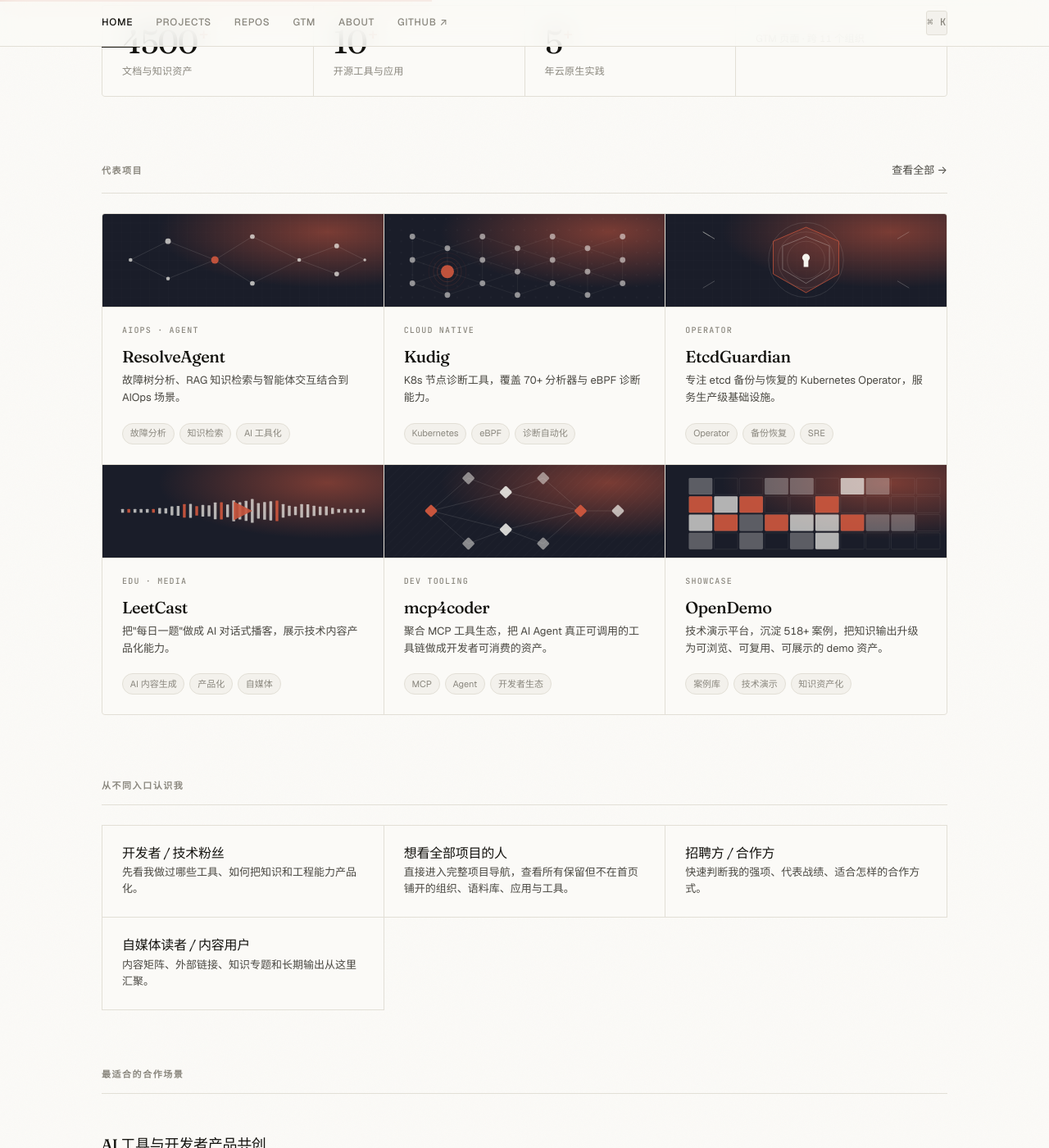
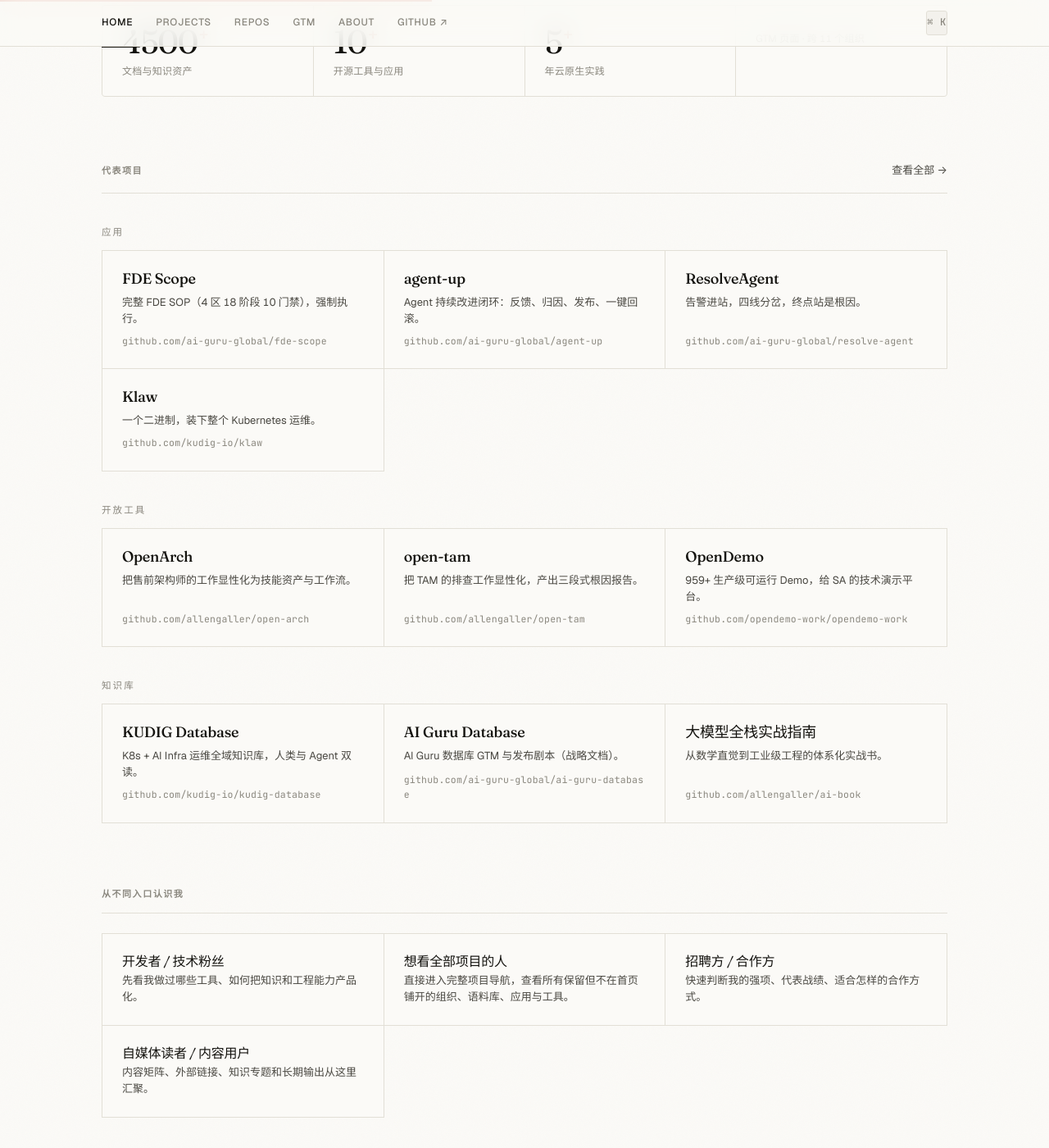
Before and after one commit to allengaller/allengaller.github.io, a Jekyll site: the page built from index.html, in a window 1280 px wide and 1400 px high, scrolled down 510 px. Shown: the whole window at 82% size. Built offline with Jekyll 4.4.1, drawn with Linux system fonts in a browser that asks for light colours.

Commit message:
重构首页代表项目为三分组并列完整 GitHub 地址
应用（FDE Scope / agent-up / ResolveAgent / Klaw）、
开放工具（OpenArch / open-tam / OpenDemo）、
知识库（KUDIG DB / AI Guru DB / AI Book），
每卡显示完整 repo 路径，发丝线网格无灰块。

```diff
--- a/assets/css/main.css
+++ b/assets/css/main.css
@@ -580,6 +580,66 @@
   color: var(--accent);
 }
 
+/* ── Featured Projects (grouped) ───────────── */
+.featured-group { margin-top: 2.5rem; }
+
+.featured-group:first-of-type { margin-top: 0; }
+
+.featured-group-title {
+  font-family: var(--font-mono);
+  font-size: 0.72rem;
+  font-weight: 500;
+  text-transform: uppercase;
+  letter-spacing: 0.18em;
+  color: var(--text-muted);
+  margin-bottom: 1rem;
+}
+
+.featured-grid {
+  display: grid;
+  grid-template-columns: repeat(auto-fill, minmax(260px, 1fr));
+  border-top: 1px solid var(--border);
+  border-left: 1px solid var(--border);
+}
+
+.featured-card {
+  background: var(--bg);
+  border-right: 1px solid var(--border);
+  border-bottom: 1px solid var(--border);
+  padding: 1.5rem;
+  display: flex;
+  flex-direction: column;
+  gap: 0.5rem;
+  transition: background var(--dur-fast) var(--ease-out);
+}
+
+.featured-card:hover { background: var(--bg-subtle); }
+
+.featured-card h4 {
+  font-family: var(--font-display);
+  font-size: 1.125rem;
+  font-weight: 500;
+  letter-spacing: -0.015em;
+}
+
+.featured-card p {
+  font-size: 0.8125rem;
+  color: var(--text-secondary);
+  line-height: 1.55;
+  flex-grow: 1;
+}
+
+.repo-url {
+  font-family: var(--font-mono);
+  font-size: 0.72rem;
+  color: var(--text-muted);
+  letter-spacing: 0.02em;
+  word-break: break-all;
+  transition: color var(--dur-fast) var(--ease-out);
+}
+
+.featured-card:hover .repo-url { color: var(--accent); }
+
 /* ── Audience Grid ─────────────────────────── */
 .audience-grid {
   display: grid;
--- a/index.html
+++ b/index.html
@@ -82,92 +82,73 @@
       <h2 class="section-title">代表项目</h2>
       <a href="/projects/" class="section-more">查看全部 →</a>
     </div>
-    <div class="project-grid">
 
-      <a href="https://github.com/ai-guru-global/resolve-agent" target="_blank" rel="noopener" class="project-card">
-        <div class="project-banner">
-          <img src="/assets/banners/resolve-agent.svg" alt="" loading="lazy" decoding="async">
-        </div>
-        <div class="project-body">
-          <span class="project-type">AIOPS · AGENT</span>
-          <h3>ResolveAgent</h3>
-          <p>故障树分析、RAG 知识检索与智能体交互结合到 AIOps 场景。</p>
-          <div class="project-tags">
-            <span>故障分析</span><span>知识检索</span><span>AI 工具化</span>
-          </div>
-        </div>
-      </a>
+    <div class="featured-group reveal" data-reveal>
+      <h3 class="featured-group-title">应用</h3>
+      <div class="featured-grid">
+        <a class="featured-card" href="https://github.com/ai-guru-global/fde-scope" target="_blank" rel="noopener">
+          <h4>FDE Scope</h4>
+          <p>完整 FDE SOP（4 区 18 阶段 10 门禁），强制执行。</p>
+          <span class="repo-url">github.com/ai-guru-global/fde-scope</span>
+        </a>
+        <a class="featured-card" href="https://github.com/ai-guru-global/agent-up" target="_blank" rel="noopener">
+          <h4>agent-up</h4>
+          <p>Agent 持续改进闭环：反馈、归因、发布、一键回滚。</p>
+          <span class="repo-url">github.com/ai-guru-global/agent-up</span>
+        </a>
+        <a class="featured-card" href="https://github.com/ai-guru-global/resolve-agent" target="_blank" rel="noopener">
+          <h4>ResolveAgent</h4>
+          <p>告警进站，四线分岔，终点站是根因。</p>
+          <span class="repo-url">github.com/ai-guru-global/resolve-agent</span>
+        </a>
+        <a class="featured-card" href="https://github.com/kudig-io/klaw" target="_blank" rel="noopener">
+          <h4>Klaw</h4>
+          <p>一个二进制，装下整个 Kubernetes 运维。</p>
+          <span class="repo-url">github.com/kudig-io/klaw</span>
+        </a>
+      </div>
+    </div>
 
-      <a href="https://github.com/kudig-io/kudig" target="_blank" rel="noopener" class="project-card">
-        <div class="project-banner">
-          <img src="/assets/banners/kudig.svg" alt="" loading="lazy" decoding="async">
-        </div>
-        <div class="project-body">
-          <span class="project-type">CLOUD NATIVE</span>
-          <h3>Kudig</h3>
-          <p>K8s 节点诊断工具，覆盖 70+ 分析器与 eBPF 诊断能力。</p>
-          <div class="project-tags">
-            <span>Kubernetes</span><span>eBPF</span><span>诊断自动化</span>
-          </div>
-        </div>
-      </a>
+    <div class="featured-group reveal" data-reveal>
+      <h3 class="featured-group-title">开放工具</h3>
+      <div class="featured-grid">
+        <a class="featured-card" href="https://github.com/allengaller/open-arch" target="_blank" rel="noopener">
+          <h4>OpenArch</h4>
+          <p>把售前架构师的工作显性化为技能资产与工作流。</p>
+          <span class="repo-url">github.com/allengaller/open-arch</span>
+        </a>
+        <a class="featured-card" href="https://github.com/allengaller/open-tam" target="_blank" rel="noopener">
+          <h4>open-tam</h4>
+          <p>把 TAM 的排查工作显性化，产出三段式根因报告。</p>
+          <span class="repo-url">github.com/allengaller/open-tam</span>
+        </a>
+        <a class="featured-card" href="https://github.com/opendemo-work/opendemo-work" target="_blank" rel="noopener">
+          <h4>OpenDemo</h4>
+          <p>959+ 生产级可运行 Demo，给 SA 的技术演示平台。</p>
+          <span class="repo-url">github.com/opendemo-work/opendemo-work</span>
+        </a>
+      </div>
+    </div>
 
-      <a href="https://github.com/kudig-io/etcd-guardian" target="_blank" rel="noopener" class="project-card">
-        <div class="project-banner">
-          <img src="/assets/banners/etcd-guardian.svg" alt="" loading="lazy" decoding="async">
-        </div>
-        <div class="project-body">
-          <span class="project-type">OPERATOR</span>
-          <h3>EtcdGuardian</h3>
-          <p>专注 etcd 备份与恢复的 Kubernetes Operator，服务生产级基础设施。</p>
-          <div class="project-tags">
-            <span>Operator</span><span>备份恢复</span><span>SRE</span>
-          </div>
-        </div>
-      </a>
-
-      <a href="https://github.com/standup-coder/leetcast" target="_blank" rel="noopener" class="project-card">
-        <div class="project-banner">
-          <img src="/assets/banners/leetcast.svg" alt="" loading="lazy" decoding="async">
-        </div>
-        <div class="project-body">
-          <span class="project-type">EDU · MEDIA</span>
-          <h3>LeetCast</h3>
-          <p>把"每日一题"做成 AI 对话式播客，展示技术内容产品化能力。</p>
-          <div class="project-tags">
-            <span>AI 内容生成</span><span>产品化</span><span>自媒体</span>
-          </div>
-        </div>
-      </a>
-
-      <a href="https://github.com/standup-coder/mcp4coder" target="_blank" rel="noopener" class="project-card">
-        <div class="project-banner">
-          <img src="/assets/banners/mcp4coder.svg" alt="" loading="lazy" decoding="async">
-        </div>
-        <div class="project-body">
-          <span class="project-type">DEV TOOLING</span>
-          <h3>mcp4coder</h3>
-          <p>聚合 MCP 工具生态，把 AI Agent 真正可调用的工具链做成开发者可消费的资产。</p>
-          <div class="project-tags">
-            <span>MCP</span><span>Agent</span><span>开发者生态</span>
-          </div>
-        </div>
-      </a>
-
-      <a href="https://github.com/opendemo-work/opendemo" target="_blank" rel="noopener" class="project-card">
-        <div class="project-banner">
-          <img src="/assets/banners/opendemo.svg" alt="" loading="lazy" decoding="async">
-        </div>
-        <div class="project-body">
-          <span class="project-type">SHOWCASE</span>
-          <h3>OpenDemo</h3>
-          <p>技术演示平台，沉淀 518+ 案例，把知识输出升级为可浏览、可复用、可展示的 demo 资产。</p>
-          <div class="project-tags">
-            <span>案例库</span><span>技术演示</span><span>知识资产化</span>
-          </div>
-        </div>
-      </a>
-
+    <div class="featured-group reveal" data-reveal>
+      <h3 class="featured-group-title">知识库</h3>
+      <div class="featured-grid">
+        <a class="featured-card" href="https://github.com/kudig-io/kudig-database" target="_blank" rel="noopener">
+          <h4>KUDIG Database</h4>
+          <p>K8s + AI Infra 运维全域知识库，人类与 Agent 双读。</p>
+          <span class="repo-url">github.com/kudig-io/kudig-database</span>
+        </a>
+        <a class="featured-card" href="https://github.com/ai-guru-global/ai-guru-database" target="_blank" rel="noopener">
+          <h4>AI Guru Database</h4>
+          <p>AI Guru 数据库 GTM 与发布剧本（战略文档）。</p>
+          <span class="repo-url">github.com/ai-guru-global/ai-guru-database</span>
+        </a>
+        <a class="featured-card" href="https://github.com/allengaller/ai-book" target="_blank" rel="noopener">
+          <h4>大模型全栈实战指南</h4>
+          <p>从数学直觉到工业级工程的体系化实战书。</p>
+          <span class="repo-url">github.com/allengaller/ai-book</span>
+        </a>
+      </div>
     </div>
   </section>
 
```
